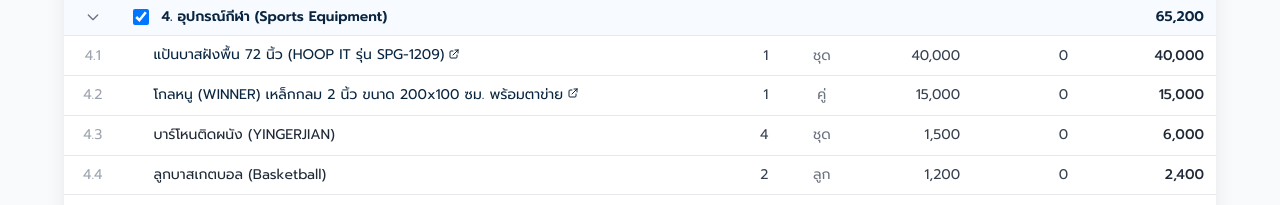
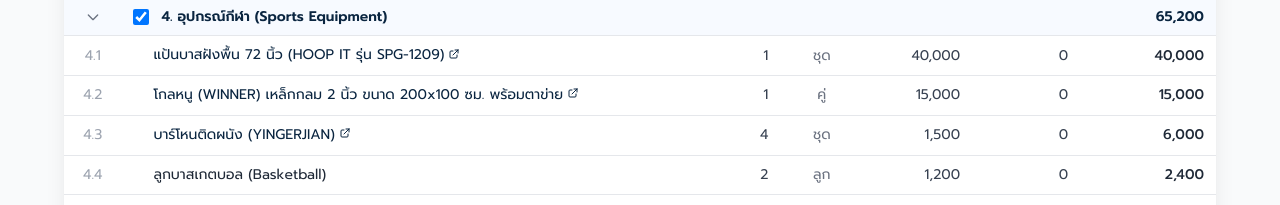
Before and after one commit to suteechu/CourtHeim, a React (Vite) app: page / in a window 1280 px wide. Shown: the part 7400-7605 px from the top of the page. Built offline with nearby package versions, Linux system fonts and the light colour scheme.

Commit message:
Add link to pull-up bar item in BOQ

```diff
--- a/src/components/BOQ.jsx
+++ b/src/components/BOQ.jsx
@@ -71,7 +71,7 @@ const BOQ = () => {
     { id: 14, category: 'งานหลังคา (Roofing)', item: 'ชุดสลิงสแตนเลส 8mm ดึงตึง (ยาวรวม 90 ม.) พร้อมอุปกรณ์ยึด', qty: 1, unit: 'ชุด', materialPrice: 25000, laborPrice: 15000, total: 40000 },
     { id: 15, category: 'อุปกรณ์กีฬา (Sports Equipment)', item: 'แป้นบาสฝังพื้น 72 นิ้ว (HOOP IT รุ่น SPG-1209)', link: 'https://xn--q3ccb6dvb8erc.com/%e0%b9%81%e0%b8%9b%e0%b9%89%e0%b8%99%e0%b8%9a%e0%b8%b2%e0%b8%aa%e0%b8%9d%e0%b8%b1%e0%b8%87%e0%b8%9e%e0%b8%b7%e0%b9%89%e0%b8%99%e0%b8%a1%e0%b8%b2%e0%b8%95%e0%b8%a3%e0%b8%90%e0%b8%b2%e0%b8%99%e0%b9%81/', qty: 1, unit: 'ชุด', materialPrice: 40000, laborPrice: 0, total: 40000 },
     { id: 16, category: 'อุปกรณ์กีฬา (Sports Equipment)', item: 'โกลหนู (WINNER) เหล็กกลม 2 นิ้ว ขนาด 200x100 ซม. พร้อมตาข่าย', link: 'https://www.winnersports2504.com/product/54/%E0%B9%82%E0%B8%81%E0%B8%A5%E0%B8%AB%E0%B8%99%E0%B8%B9-%E0%B8%9E%E0%B8%A3%E0%B9%89%E0%B8%AD%E0%B8%A1%E0%B8%95%E0%B8%B2%E0%B8%82%E0%B9%88%E0%B8%B2%E0%B8%A2-winner?srsltid=AfmBOorCf4V9sdJztSgDRhgif1jlxOBgLPRB9o21VRN6--1V0C15uAZc', qty: 1, unit: 'คู่', materialPrice: 15000, laborPrice: 0, total: 15000 },
-    { id: 17, category: 'อุปกรณ์กีฬา (Sports Equipment)', item: 'บาร์โหนติดผนัง (YINGERJIAN)', qty: 4, unit: 'ชุด', materialPrice: 1500, laborPrice: 0, total: 6000 },
+    { id: 17, category: 'อุปกรณ์กีฬา (Sports Equipment)', item: 'บาร์โหนติดผนัง (YINGERJIAN)', link: 'https://shopee.co.th/YINGERJIAN-%E0%B8%9A%E0%B8%B2%E0%B8%A3%E0%B9%8C%E0%B9%82%E0%B8%AB%E0%B8%99%E0%B8%95%E0%B8%B4%E0%B8%94%E0%B8%9C%E0%B8%99%E0%B8%B1%E0%B8%87-%E0%B8%9A%E0%B8%B2%E0%B9%82%E0%B8%AB%E0%B8%99%E0%B8%AD%E0%B8%AD%E0%B8%81%E0%B8%81%E0%B9%8D%E0%B8%B2%E0%B8%A5%E0%B8%B1%E0%B8%87%E0%B8%81%E0%B8%B2%E0%B8%A2-%E0%B8%9A%E0%B8%B2%E0%B8%A3%E0%B9%8C%E0%B9%82%E0%B8%AB%E0%B8%99-pull-up-bar-%E0%B8%9A%E0%B8%B2%E0%B8%A3%E0%B9%8C%E0%B8%94%E0%B8%B6%E0%B8%87%E0%B8%82%E0%B9%89%E0%B8%AD-%E0%B8%AA%E0%B8%B3%E0%B8%AB%E0%B8%A3%E0%B8%B1%E0%B8%9A%E0%B8%95%E0%B8%B4%E0%B8%94%E0%B8%96%E0%B8%B2%E0%B8%A7%E0%B8%A3-%E0%B8%AD%E0%B8%B8%E0%B8%9B%E0%B8%81%E0%B8%A3%E0%B8%93%E0%B9%8C%E0%B8%9F%E0%B8%B4%E0%B8%95%E0%B9%80%E0%B8%99%E0%B8%AA-%E0%B8%A2%E0%B8%B7%E0%B8%94%E0%B8%95%E0%B8%B1%E0%B8%A7-%E0%B8%9A%E0%B8%A3%E0%B8%B4%E0%B8%AB%E0%B8%B2%E0%B8%A3%E0%B8%AB%E0%B8%99%E0%B9%89%E0%B8%B2-i.420029283.8448430192?extraParams=%7B%22display_model_id%22%3A35144906707%2C%22model_selection_logic%22%3A3%7D', qty: 4, unit: 'ชุด', materialPrice: 1500, laborPrice: 0, total: 6000 },
     { id: 18, category: 'อุปกรณ์กีฬา (Sports Equipment)', item: 'ลูกบาสเกตบอล (Basketball)', qty: 2, unit: 'ลูก', materialPrice: 1200, laborPrice: 0, total: 2400 },
     { id: 19, category: 'อุปกรณ์กีฬา (Sports Equipment)', item: 'ลูกฟุตซอล (Futsal)', qty: 2, unit: 'ลูก', materialPrice: 900, laborPrice: 0, total: 1800 },
     { id: 20, category: 'งานภูมิทัศน์ (Landscape & Fencing)', item: 'งานตาข่ายกันลูกบอลหลังประตู (โครงสร้างเสาและตาข่าย 2 ด้าน)', qty: 1, unit: 'เหมา', materialPrice: 10000, laborPrice: 5000, total: 15000 },
```
